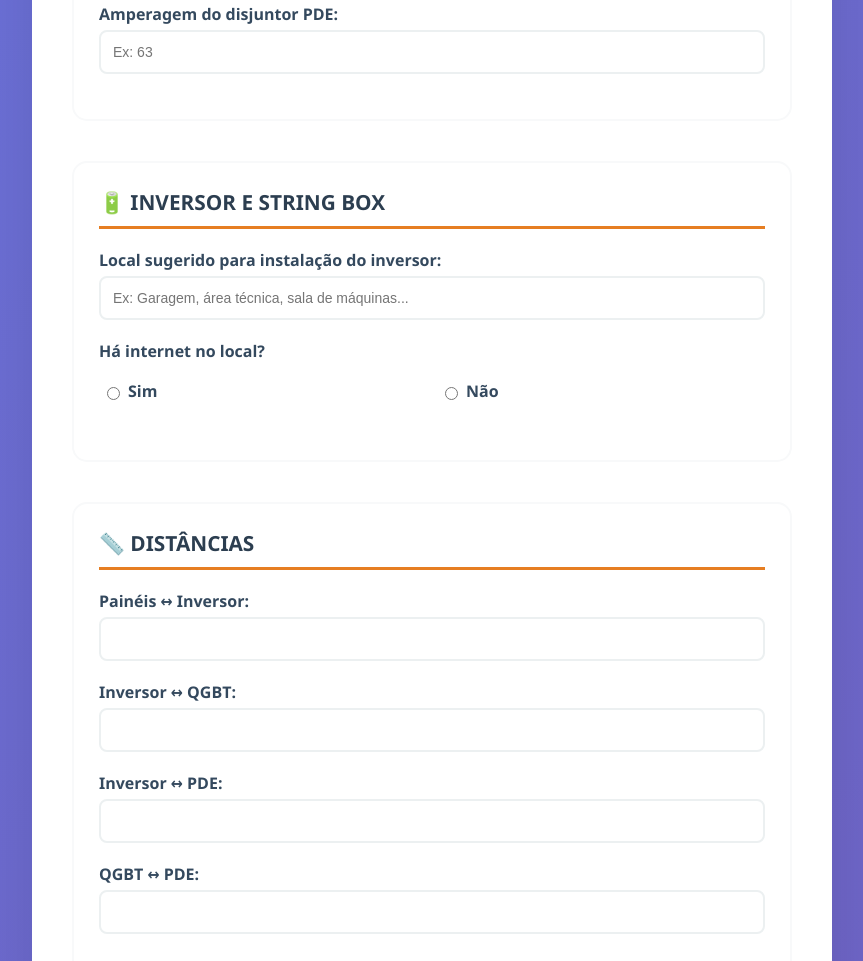
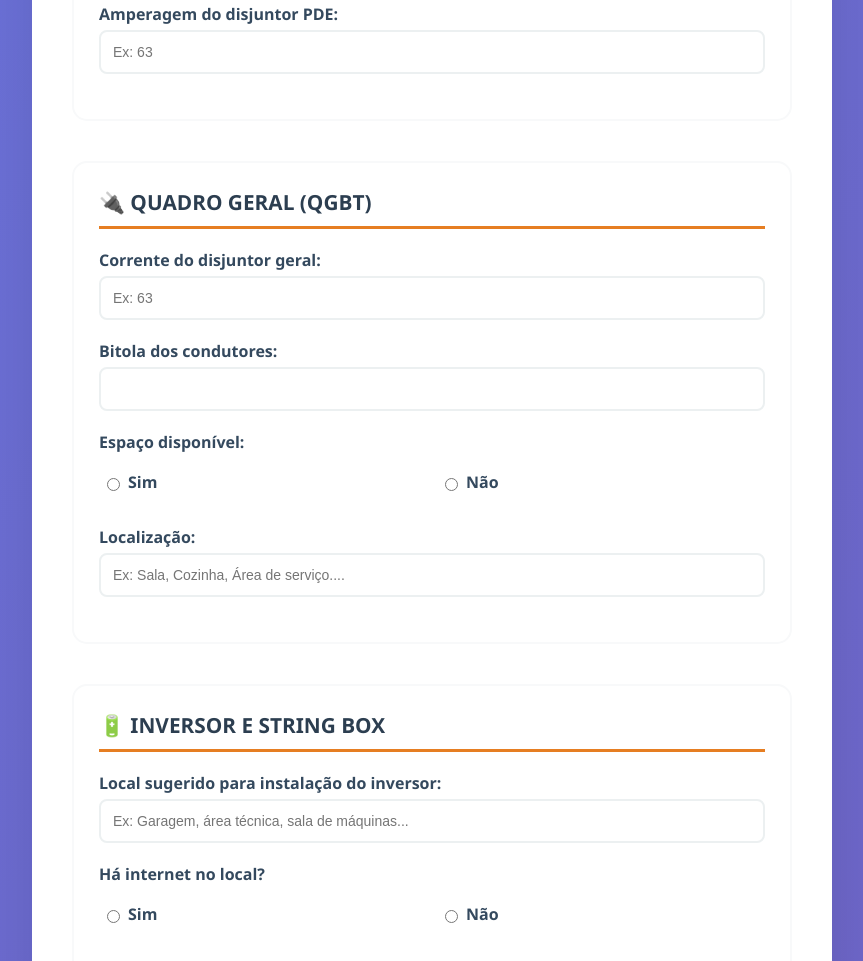
Before and after one commit to Bruno-spj/relatorio-vistoria-icesolar, a plain HTML site: page index.html in a window 1280 px wide. Shown: the part 2345-3306 px from the top of the page, without its empty margins (208-1071 px from the left). Drawn offline with Linux system fonts and the light colour scheme.

Commit message:
adicionado seção quadro QGBT e seus campos

```diff
--- a/index.html
+++ b/index.html
@@ -288,6 +288,70 @@
               />
             </div>
           </div>
+
+
+          <div class="section">
+            <h2 class="section-title">🔌 QUADRO GERAL (QGBT)</h2>
+            <div class="form-group">
+              <label>Corrente do disjuntor geral:</label>
+              <div class="form-group">
+                <input
+                  type="number"
+                  name="qgbt_corrente_disjuntor"
+                  id="qgbt_corrente_disjuntor"
+                  placeholder="Ex: 63"
+              />
+              </div>
+
+              <div class="form-group">
+              <label>Bitola dos condutores:</label>
+              <div class="form-group">
+                <input
+                  type="number"
+                  name="qgbt_bitola_condutores"
+                  id="qgbt_bitola_condutores"
+              />
+              </div>
+
+              <label >Espaço disponível:</label>
+              <div class="checkbox-group">
+                <div class="checkbox-item">
+
+                  <input
+                    type="radio"
+                    name="qgbt_espaco"
+                    value="sim"
+                    id="qgbt_espaco"
+                  />
+                  <label for="qgbt_espaco">Sim</label>
+                </div>
+
+                <div class="checkbox-item">
+                  <input
+                    type="radio"
+                    name="qgbt_espaco"
+                    value="nao"
+                    id="qgbt_espaco_nao"
+                  />
+                  <label for="qgbt_espaco">Não</label>
+                </div>
+              </div>
+            </div>
+
+
+            <div class="form-group">
+              <label for="numero_medidor">Localização:</label>
+              <input
+                type="text"
+                name="qgbt_localizacao"
+                id="qgbt_localizacao"
+                placeholder="Ex: Sala, Cozinha, Área de serviço...."
+              />
+            </div>
+
+            </div>
+          </div>
+
 
           <!-- INVERSOR E STRING BOX -->
           <div class="section">
```
